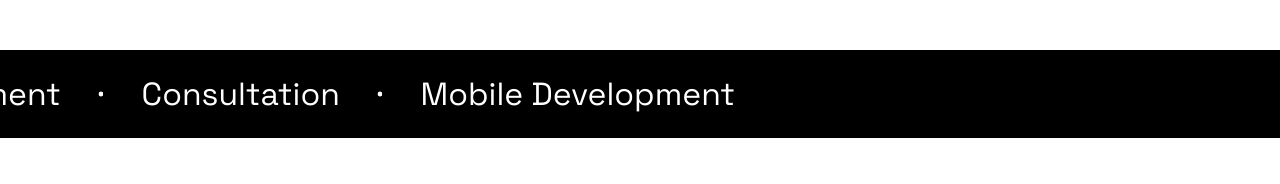
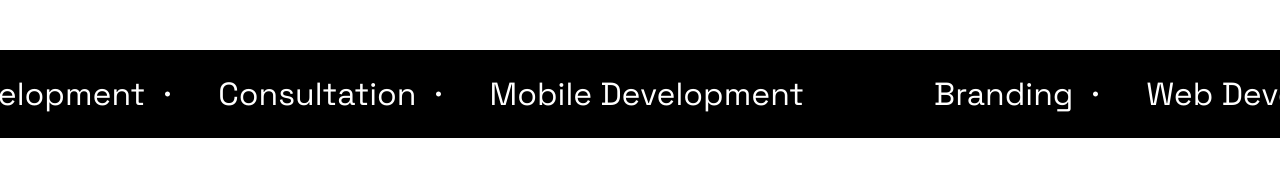
Before and after one commit to braitcode/dph-frontend, a React (Vite) app: page / in a window 1280 px wide. Shown: the part 616-800 px from the top of the page. Built offline with nearby package versions, Linux system fonts and the light colour scheme; a web font is replaced by a local one.

Commit message:
update: marquee remake

```diff
--- a/package.json
+++ b/package.json
@@ -18,6 +18,7 @@
     "react": "^18.2.0",
     "react-bootstrap": "^2.10.4",
     "react-dom": "^18.2.0",
+    "react-fast-marquee": "^1.6.5",
     "react-hook-form": "^7.52.2",
     "react-hot-toast": "^2.4.1",
     "react-icons": "^5.2.1",
--- a/src/components/Hero.jsx
+++ b/src/components/Hero.jsx
@@ -7,6 +7,7 @@ import dot from "../assets/icons/dot.svg";
 import drive from "../assets/icons/drive.svg";
 import elevate from "../assets/icons/elevate.svg";
 import { FaArrowRightLong } from "react-icons/fa6";
+import Marquee from "react-fast-marquee";
 import LazyLoad from 'react-lazyload';
 
 
@@ -125,37 +126,24 @@ const Hero = () => {
           </div>
         </div>
         <div className="bg-black overflow-hidden">
-          <div className="marquee">
-            <div className="flex justify-between text-white gap-3 py-3 md:py-5 font-spaceGrotesk xl:text-[32px] text-[14px] md:text-[19px] container w-11/12 m-auto">
+          <Marquee>
+            <div className="flex text-white gap-12 py-3 md:py-5 font-spaceGrotesk xl:text-[32px] text-[14px] md:text-[19px] ">
+              <div className="flex gap-5">
               <span>Branding</span>
-              <img src={dot} alt="" className="w-[5px]" />
-              <span>Web Development</span>
-              <img src={dot} alt="" className="w-[5px]" />
-              <span>Consultation</span>
-              <img src={dot} alt="" className="w-[5px]" />
+                <img src={dot} alt="" className="w-[5px]" />
+              </div>
+              <div className="flex gap-5">
+                <span>Web Development</span>
+                <img src={dot} alt="" className="w-[5px]" />
+              </div>
+              <div className="flex gap-5">
+                <span>Consultation</span>
+                <img src={dot} alt="" className="w-[5px]" />
+              </div>
               <span>Mobile Development</span>
             </div>
-          </div>
+          </Marquee>
         </div>
-
-        <style jsx>{`
-              .marquee {
-                display: flex;
-                white-space: nowrap;
-                width: 100%;
-                animation: scroll 10s linear infinite;
-              }
-
-              @keyframes scroll {
-                0% {
-                  transform: translateX(100%);
-                }
-                100% {
-                  transform: translateX(-100%);
-                }
-              }
-            `}
-        </style>
       </div>
     </>
   );
```
Also changed, not shown: 1 other file (tests, documents, lock files or other folders).
